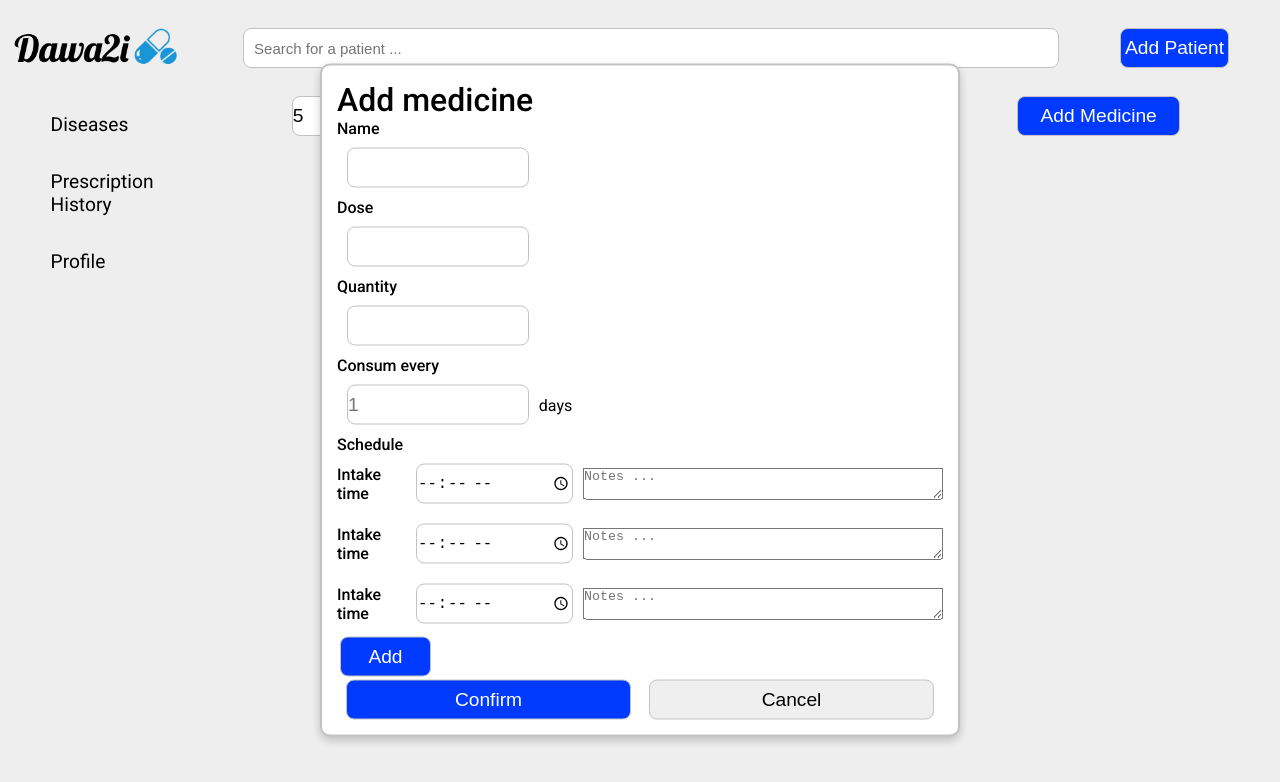
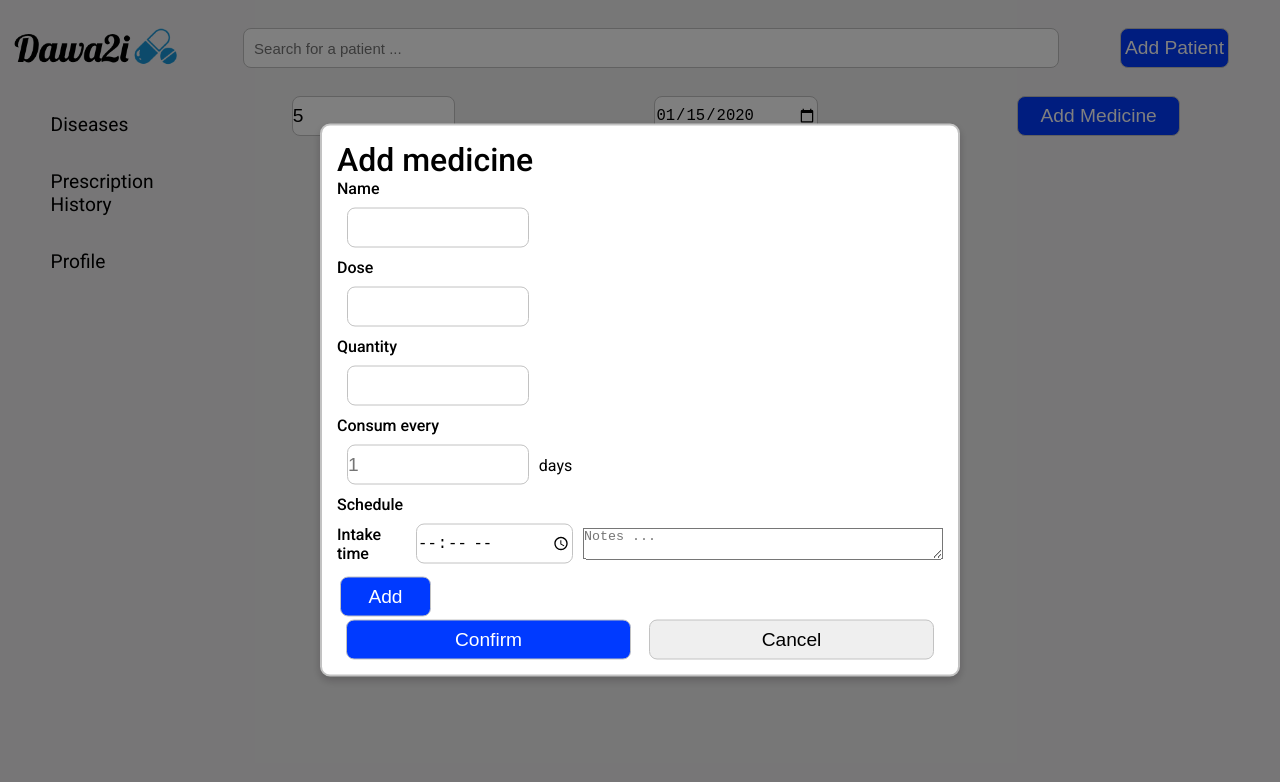
Before and after one commit to haitemlaz/Dawa2y-app, a React (Vite) app: page / in a window 1280 px wide. Both pictures are taken after typing "5", "2020-01-15" into the empty fields and a click on the button "Add Medicine". Shown: the top 782 px of the page. Built offline with nearby package versions, Linux system fonts and the light colour scheme.

Commit message:
added overlay

```diff
--- a/src/AddMedicine.jsx
+++ b/src/AddMedicine.jsx
@@ -1,14 +1,14 @@
 function AddMedicine() {
   return (
-    <form className="add-medicine">
+    <form className="add-medicine" onClick={(e) => e.stopPropagation()}>
       <h1>Add medicine</h1>
-      <label for="med-name">Name</label>
+      <label htmlFor="med-name">Name</label>
       <input type="text" id="med-name"></input>
-      <label for="dose">Dose</label>
+      <label htmlFor="dose">Dose</label>
       <input type="text" id="dose"></input>
-      <label for="Quantity">Quantity</label>
+      <label htmlFor="Quantity">Quantity</label>
       <input type="number" id="Quantity"></input>
-      <label for="repititionAfter">Consum every </label>
+      <label htmlFor="repititionAfter">Consum every </label>
       <div>
         <input
           type="number"
@@ -21,20 +21,11 @@ function AddMedicine() {
       <label>Schedule</label>
       <div className="schedule">
         <div className="intake-time">
-          <label for="">Intake time</label>{" "}
+          <label htmlFor="intake-time">Intake time</label>{" "}
           <input id="intake-time" type="time"></input>
           <textarea placeholder="Notes ..." rows={2} cols={50}></textarea>
         </div>
-        <div className="intake-time">
-          <label for="">Intake time</label>{" "}
-          <input id="intake-time" type="time"></input>
-          <textarea placeholder="Notes ..." rows={2} cols={50}></textarea>
-        </div>
-        <div className="intake-time">
-          <label for="">Intake time</label>{" "}
-          <input id="intake-time" type="time"></input>
-          <textarea placeholder="Notes ..." rows={2} cols={50}></textarea>
-        </div>
+
         <button className="add-intake-time active" type="button">
           Add
         </button>
--- a/src/App.css
+++ b/src/App.css
@@ -7,6 +7,9 @@
   box-sizing: border-box;
   margin: 0;
   padding: 0;
+}
+.container {
+  height: 100vh;
 }
 
 body,
--- a/src/App.jsx
+++ b/src/App.jsx
@@ -9,12 +9,7 @@ function App() {
 
   const isOpen = true;
   return (
-    <div
-      onClick={(e) => {
-        e.stopPropagation();
-        setisAddMedOpen(false);
-      }}
-    >
+    <>
       <Header />
       <div className="main-content">
         {isOpen ? <SideBar /> : null}
@@ -24,7 +19,7 @@ function App() {
           setisAddMedOpen={setisAddMedOpen}
         />
       </div>
-    </div>
+    </>
   );
 }
 
--- a/src/MainView.jsx
+++ b/src/MainView.jsx
@@ -19,7 +19,12 @@ function MainView({ isAddMedOpen, setisAddMedOpen }) {
           Add Medicine
         </button>
       </div>
-      {isAddMedOpen && <AddMedicine />}
+      {isAddMedOpen && (
+        <>
+          <div className="overlay" onClick={() => setisAddMedOpen(false)}></div>
+          <AddMedicine />
+        </>
+      )}
     </div>
   );
 }
```
